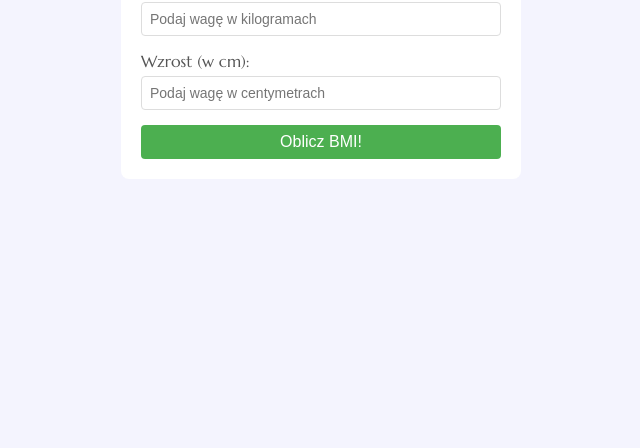
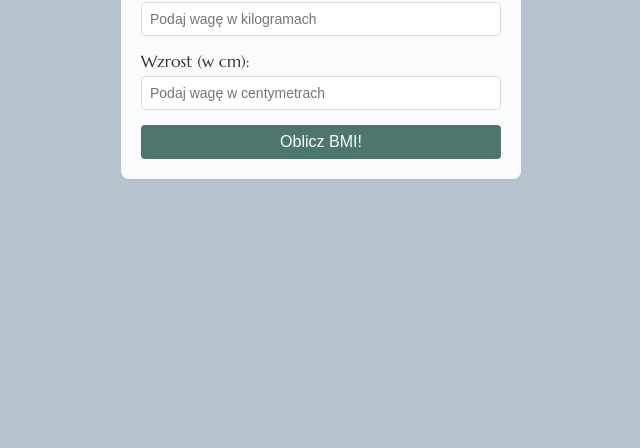
Before and after one commit to kfrantczakk/BMI-Calculator, a plain HTML site: page index.html in a window 1280 px wide. Shown: the part 352-800 px from the top of the page, without its empty margins (319-959 px from the left). Drawn offline with Linux system fonts and the light colour scheme.

Commit message:
BMI CALC 0.75

```diff
--- a/style.css
+++ b/style.css
@@ -8,7 +8,7 @@
 
 body{
     font-family: 'Marcellus', sans-serif;
-    background-color: #f4f4fe;
+    background-color: #B6C2CE;
     padding: 20px;
     display: flex;
     justify-content: center;
@@ -17,7 +17,7 @@ body{
 }
 
 .container{
-    background-color: #fff;
+    background-color: #FAFBFD;
     border-radius: 8px;
     padding: 20px;
     width: 100%;
@@ -26,7 +26,7 @@ body{
 
 h1{
     text-align: center;
-    color: #333;
+    color: #323232;
 }
 
 .form-waga, .form-wzrost{
@@ -35,7 +35,7 @@ h1{
 
 label{
     font-size: 16px;
-    color: #555;
+    color: #323232;
 }
 
 input{
@@ -50,8 +50,8 @@ input{
 button{
     width: 100%;
     padding: 8px;
-    background-color: #4CAF50;
-    color: #fff;
+    background-color: #4D766E;
+    color: #FAFBFD;
     font-size: 16px;
     border: none;
     border-radius: 4px;
@@ -60,7 +60,7 @@ button{
 }
 
 button:hover{
-    background-color: #45a049;
+    background-color: #688990;
 }
 
 #wynik{
@@ -77,3 +77,9 @@ button:hover{
     font-size: 16px;
     color: #555;
 }
+
+#wykres{
+    width: 100%;
+    max-width: 400px;
+    margin-top: 20px;
+}
```
